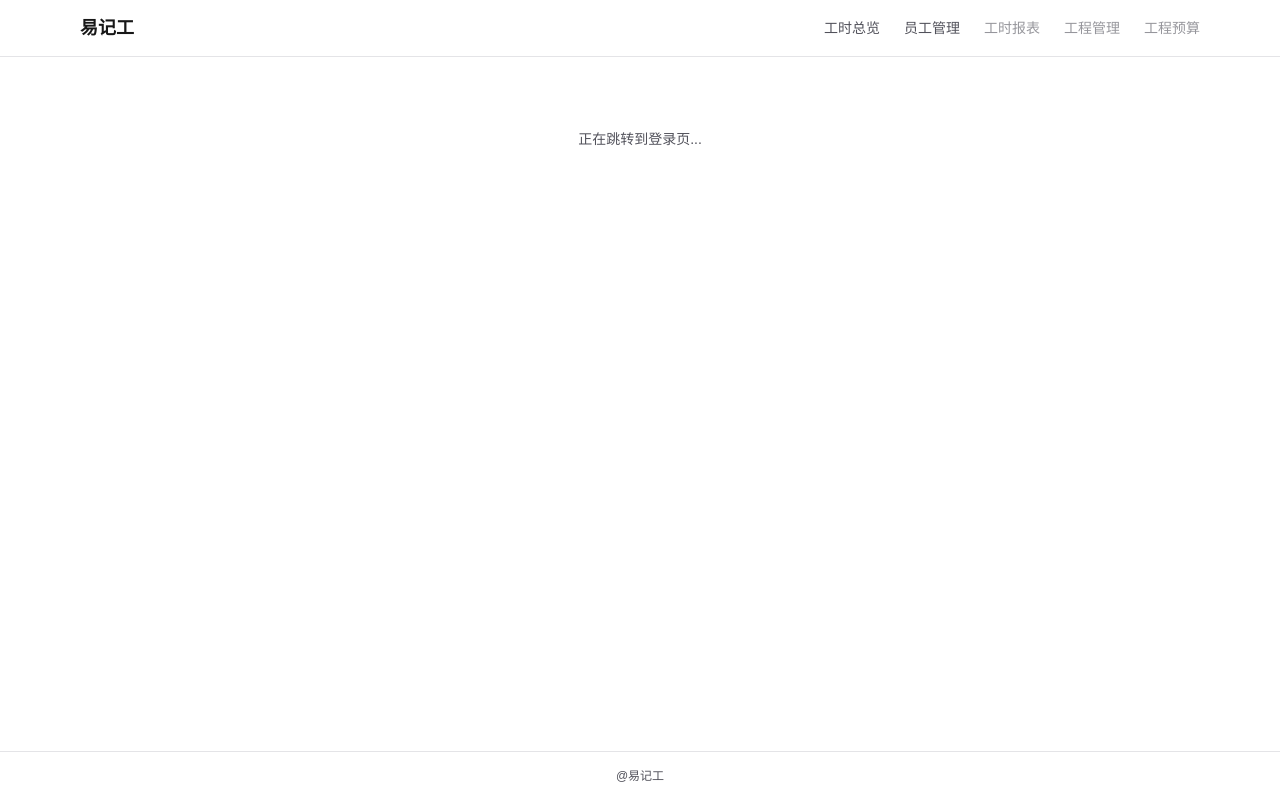
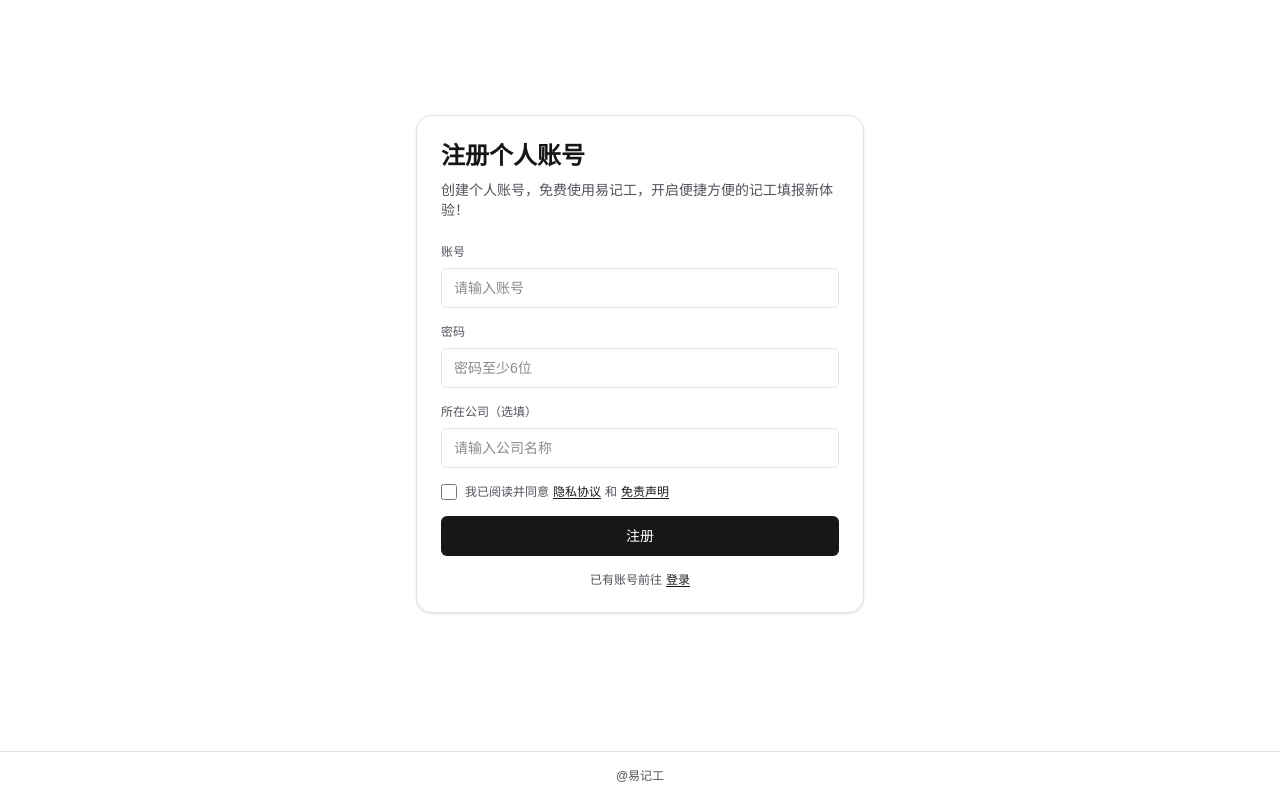
Before and after one commit to ifzc/easy_record_working, a Next.js app: page /register in a window 1280 px wide. Before the commit this address had no page. Built offline with nearby package versions, Linux system fonts and the light colour scheme.

Commit message:
feat: 更新注册页面与入口

```diff
--- a/app/components/AuthGuard.tsx
+++ b/app/components/AuthGuard.tsx
@@ -14,6 +14,7 @@ export default function AuthGuard({ children }: AuthGuardProps) {
   const [ready, setReady] = useState(false);
   const isPublic =
     pathname === "/login" ||
+    pathname === "/register" ||
     pathname === "/privacy" ||
     pathname === "/disclaimer";
 
--- a/app/components/Header.tsx
+++ b/app/components/Header.tsx
@@ -92,7 +92,7 @@ export default function Header() {
     };
   }, [menuOpen]);
 
-  if (pathname === "/login") {
+  if (pathname === "/login" || pathname === "/register") {
     return null;
   }
 
@@ -155,7 +155,7 @@ export default function Header() {
           <div className="flex items-center gap-4">
             <nav className="flex items-center gap-6 text-sm font-medium text-[color:var(--muted-foreground)]">
               <Link className="transition hover:text-foreground" href="/">
-                工时总览
+                工时填报
               </Link>
               <Link className="transition hover:text-foreground" href="/employees">
                 员工管理
--- a/app/login/page.tsx
+++ b/app/login/page.tsx
@@ -2,6 +2,7 @@
 
 import { useEffect, useState } from "react";
 import { useRouter } from "next/navigation";
+import Link from "next/link";
 import { apiJson } from "../lib/api";
 import { useNotice } from "../components/NoticeProvider";
 import { AuthSession, loadAuthSession, saveAuthSession } from "../lib/auth";
@@ -163,6 +164,16 @@ export default function LoginPage() {
             {submitting ? "登录中..." : "登录"}
           </button>
         </form>
+
+        <div className="mt-4 text-center text-xs text-[color:var(--muted-foreground)]">
+          没有账号：
+          <Link
+            href="/register"
+            className="ml-1 text-foreground underline underline-offset-2"
+          >
+            前往注册
+          </Link>
+        </div>
       </div>
 
       {activeModal ? (
--- a/app/page.tsx
+++ b/app/page.tsx
@@ -386,7 +386,7 @@ export default function Home() {
   return (
     <section className="space-y-6">
       <div className="space-y-2">
-        <h1 className="text-2xl font-semibold">工时总览</h1>
+        <h1 className="text-2xl font-semibold">工时填报</h1>
         <p className="text-sm text-[color:var(--muted-foreground)]">
           选择日期查看记工明细，支持新增、编辑与删除记录。
         </p>
--- /dev/null
+++ b/app/register/page.tsx
@@ -0,0 +1,230 @@
+"use client";
+
+import { useState } from "react";
+import { useRouter } from "next/navigation";
+import Link from "next/link";
+import { apiJson } from "../lib/api";
+import { useNotice } from "../components/NoticeProvider";
+import { AuthSession, saveAuthSession } from "../lib/auth";
+
+type ModalType = "privacy" | "disclaimer";
+
+const modalContent: Record<ModalType, { title: string; items: string[] }> = {
+  privacy: {
+    title: "隐私协议",
+    items: [
+      "我们会收集账号、租户、记工等必要信息，用于提供服务与问题排查。",
+      "数据仅用于平台内部使用，不会向无关第三方披露。",
+      "你可通过管理员申请更正或删除账号相关信息。",
+    ],
+  },
+  disclaimer: {
+    title: "免责声明",
+    items: [
+      "平台提供的记工数据以用户输入为准，请确保填写准确。",
+      "因网络、设备或第三方原因导致的数据异常不承担责任。",
+      "平台保留对功能与条款进行更新的权利。",
+    ],
+  },
+};
+
+export default function RegisterPage() {
+  const router = useRouter();
+  const { notify } = useNotice();
+  const [account, setAccount] = useState("");
+  const [password, setPassword] = useState("");
+  const [tenantName, setTenantName] = useState("");
+  const [agreed, setAgreed] = useState(false);
+  const [activeModal, setActiveModal] = useState<ModalType | null>(null);
+  const [submitting, setSubmitting] = useState(false);
+
+  async function handleSubmit(event: React.FormEvent<HTMLFormElement>) {
+    event.preventDefault();
+    const trimmedAccount = account.trim();
+    const trimmedPassword = password.trim();
+    const trimmedTenantName = tenantName.trim();
+
+    if (!trimmedAccount || !trimmedPassword) {
+      notify("请填写账号和密码。", "warning");
+      return;
+    }
+    if (trimmedAccount.includes("/") || trimmedAccount.includes("@")) {
+      notify("账号不能包含 / 或 @。", "warning");
+      return;
+    }
+    if (trimmedPassword.length < 6) {
+      notify("密码长度需至少 6 位。", "warning");
+      return;
+    }
+    if (!agreed) {
+      notify("请先勾选隐私协议和免责声明。", "warning");
+      return;
+    }
+    if (trimmedTenantName.length > 100) {
+      notify("所在公司长度不能超过 100。", "warning");
+      return;
+    }
+    setSubmitting(true);
+    try {
+      const body: Record<string, string> = {
+        account: trimmedAccount,
+        password: trimmedPassword,
+      };
+      if (trimmedTenantName) {
+        body.tenant_name = trimmedTenantName;
+      }
+      const payload = await apiJson<AuthSession | { data?: AuthSession }>(
+        "/api/auth/register",
+        {
+          method: "POST",
+          body,
+        },
+      );
+      const data = (payload as { data?: AuthSession }).data ?? payload;
+      const token =
+        (data as { token?: string }).token ??
+        (data as { access_token?: string }).access_token ??
+        (data as { jwt?: string }).jwt;
+
+      if (!token) {
+        notify("注册失败，请稍后再试。", "error");
+        return;
+      }
+
+      saveAuthSession({
+        token,
+        user: (data as AuthSession).user ?? {
+          account: trimmedAccount,
+        },
+        tenant: (data as AuthSession).tenant,
+      });
+      notify("注册成功。", "success");
+      router.replace("/");
+    } catch (error) {
+      const message =
+        error instanceof Error ? error.message : "注册失败，请稍后再试。";
+      notify(message, "error");
+    } finally {
+      setSubmitting(false);
+    }
+  }
+
+  return (
+    <section className="flex min-h-[calc(100vh-120px)] items-center justify-center">
+      <div className="w-full max-w-md space-y-6">
+        <div className="rounded-2xl border border-[color:var(--border)] bg-[color:var(--surface)] p-6 shadow-sm">
+          <div className="space-y-2">
+            <h1 className="text-2xl font-semibold">注册个人账号</h1>
+            <p className="text-sm text-[color:var(--muted-foreground)]">
+              创建个人账号，免费使用易记工，开启便捷方便的记工填报新体验！
+            </p>
+          </div>
+
+          <form onSubmit={handleSubmit} className="mt-6 space-y-4">
+            <label className="flex flex-col gap-2 text-xs text-[color:var(--muted-foreground)]">
+              账号
+              <input
+                value={account}
+                onChange={(event) => setAccount(event.target.value)}
+                placeholder="请输入账号"
+                className="h-10 rounded-md border border-[color:var(--border)] bg-transparent px-3 text-sm text-foreground"
+              />
+            </label>
+
+            <label className="flex flex-col gap-2 text-xs text-[color:var(--muted-foreground)]">
+              密码
+              <input
+                type="password"
+                value={password}
+                onChange={(event) => setPassword(event.target.value)}
+                placeholder="密码至少6位"
+                className="h-10 rounded-md border border-[color:var(--border)] bg-transparent px-3 text-sm text-foreground"
+              />
+            </label>
+
+            <label className="flex flex-col gap-2 text-xs text-[color:var(--muted-foreground)]">
+              所在公司（选填）
+              <input
+                value={tenantName}
+                onChange={(event) => setTenantName(event.target.value)}
+                placeholder="请输入公司名称"
+                className="h-10 rounded-md border border-[color:var(--border)] bg-transparent px-3 text-sm text-foreground"
+              />
+            </label>
+
+            <label className="flex items-center gap-2 text-xs text-[color:var(--muted-foreground)]">
+              <input
+                type="checkbox"
+                checked={agreed}
+                onChange={(event) => setAgreed(event.target.checked)}
+                className="h-4 w-4 rounded border border-[color:var(--border)]"
+              />
+              <span>
+                我已阅读并同意
+                <button
+                  type="button"
+                  onClick={() => setActiveModal("privacy")}
+                  className="mx-1 text-foreground underline underline-offset-2"
+                >
+                  隐私协议
+                </button>
+                和
+                <button
+                  type="button"
+                  onClick={() => setActiveModal("disclaimer")}
+                  className="mx-1 text-foreground underline underline-offset-2"
+                >
+                  免责声明
+                </button>
+              </span>
+            </label>
+
+            <button
+              type="submit"
+              disabled={submitting}
+              className="h-10 w-full rounded-md bg-foreground text-sm font-medium text-background transition hover:opacity-90 disabled:cursor-not-allowed disabled:opacity-70"
+            >
+              {submitting ? "注册中..." : "注册"}
+            </button>
+          </form>
+
+          <div className="mt-4 text-center text-xs text-[color:var(--muted-foreground)]">
+            已有账号前往
+            <Link
+              href="/login"
+              className="ml-1 text-foreground underline underline-offset-2"
+            >
+              登录
+            </Link>
+          </div>
+        </div>
+      </div>
+
+      {activeModal ? (
+        <div className="fixed inset-0 z-50 flex items-center justify-center bg-black/40 p-4">
+          <div className="w-full max-w-lg rounded-lg border border-[color:var(--border)] bg-[color:var(--surface)] p-4">
+            <div className="flex items-center justify-between">
+              <h2 className="text-base font-semibold">
+                {modalContent[activeModal].title}
+              </h2>
+              <button
+                type="button"
+                onClick={() => setActiveModal(null)}
+                className="text-xs text-[color:var(--muted-foreground)]"
+              >
+                关闭
+              </button>
+            </div>
+            <div className="mt-3 space-y-2 text-sm text-[color:var(--muted-foreground)]">
+              {modalContent[activeModal].items.map((item, index) => (
+                <p key={item}>
+                  {index + 1}. {item}
+                </p>
+              ))}
+            </div>
+          </div>
+        </div>
+      ) : null}
+    </section>
+  );
+}
```
